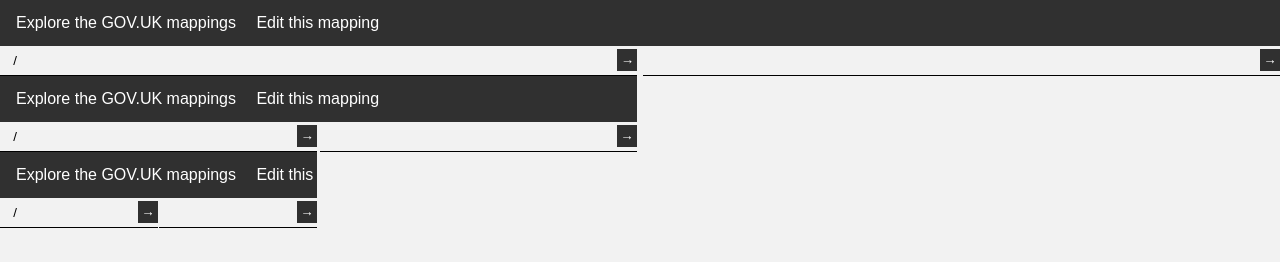
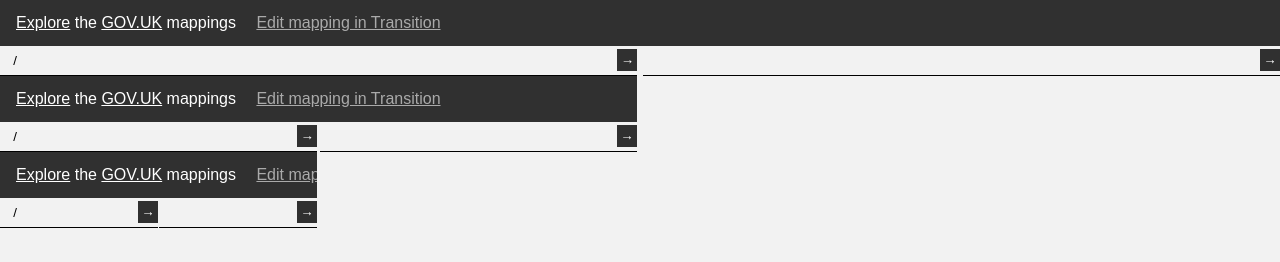
Before and after one commit to alphagov/side-by-side-browser, a website: page public/index.html in a window 1280 px wide. Shown: the top 262 px of the page. Drawn offline with nearby package versions, Linux system fonts and the light colour scheme; no server answers.

Commit message:
Style header links and clarify mapping edit link
- underline links
- visually separate the edit mapping link from the rest of the
  header text
- add title to the edit mapping link to make it clearer that it will
  open in a new window

```diff
--- a/public/index.html
+++ b/public/index.html
@@ -47,13 +47,16 @@ body {
 
 .header a {
         color: white;
-        text-decoration: none;
         font-weight: normal;
 }
 
 .header a:hover {
         color: white;
         text-decoration: underline;
+}
+
+.header .header-secondary-link {
+        color: #aaa;
 }
 
 .welcome {
@@ -172,7 +175,7 @@ iframe {
                 <a href="/__/">Explore</a> the <span id="origin"></span> <a href="https://www.gov.uk">GOV.UK</a> mappings
         </h1>
         <h1>
-          <a id="edit_mapping_link" target="_blank" href="https://transition.production.alphagov.co.uk/mappings/find_global?url=">Edit this mapping</a>
+          <a id="edit_mapping_link" class="header-secondary-link" target="_blank" title="Link will open in a new window" href="https://transition.production.alphagov.co.uk/mappings/find_global?url=">Edit mapping in Transition</a>
         </h1>
   </div>
   <div class="panes">
```
